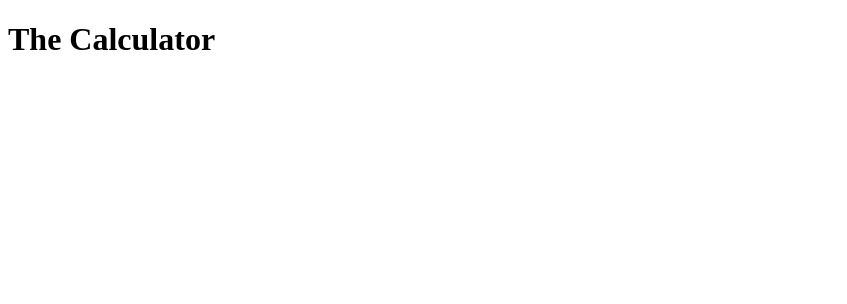
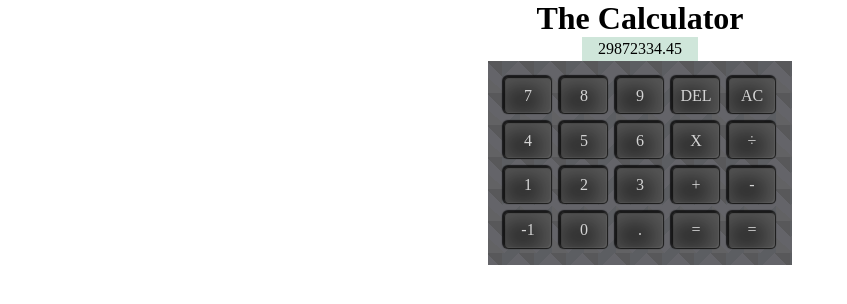
Before and after one commit to TanisJam/calculator, a plain HTML site: page index.html in a window 1280 px wide. Shown: the whole page, without its empty margins (0-847 px from the left). Drawn offline with Linux system fonts and the light colour scheme.

Commit message:
created visual styles for keys

```diff
--- a/index.html
+++ b/index.html
@@ -1,5 +1,6 @@
 <!DOCTYPE html>
 <html lang="en">
+
 <head>
     <meta charset="UTF-8">
     <meta http-equiv="X-UA-Compatible" content="IE=edge">
@@ -7,11 +8,41 @@
     <title>Calculator</title>
     <link rel="stylesheet" href="style.css">
 </head>
+
 <body>
 
-    <h1>The Calculator</h1>
+    <div class="calculator-body">
+        <h1>The Calculator</h1>
 
+        <div class="display">
+            <div id="screen">29872334.45</div>
+        </div>
+
+        <div class="numpad">
+            <div class="key">7</div>
+            <div class="key">8</div>
+            <div class="key">9</div>
+            <div class="key">DEL</div>
+            <div class="key">AC</div>
+            <div class="key">4</div>
+            <div class="key">5</div>
+            <div class="key">6</div>
+            <div class="key">X</div>
+            <div class="key">÷</div>
+            <div class="key">1</div>
+            <div class="key">2</div>
+            <div class="key">3</div>
+            <div class="key">+</div>
+            <div class="key">-</div>
+            <div class="key">-1</div>
+            <div class="key">0</div>
+            <div class="key">.</div>
+            <div class="key">=</div>
+            <div class="key">=</div>
+        </div>
+    </div>
 
     <script src="script.js"></script>
 </body>
+
 </html>
--- a/script.js
+++ b/script.js
@@ -15,7 +15,7 @@ function operate(operator, a, b) {
             break;
 
         case "/":
-            if ( b === 0){return "we can't divide by 0"}
+            if (b === 0) { return "we can't divide by 0" }
             return operations.divide(a, b)
             break;
 
--- a/style.css
+++ b/style.css
@@ -0,0 +1,63 @@
+* {
+    margin: 0;
+    padding: 0;
+    box-sizing: border-box;
+}
+
+body {
+    display: flex;
+    justify-content: center;
+}
+
+.calculator-body {
+    display: flex;
+    justify-content: center;
+    flex-direction: column;
+    align-items: center;
+}
+
+.display {
+    background-color: #CFE6DA;
+    padding: .2rem 1rem;
+}
+
+.numpad {
+    background-color: #9b9ba1;
+    padding: 1rem;
+    display: grid;
+    grid-template-columns: repeat(5, 1fr);
+    grid-template-rows: repeat(4, 1fr);
+    gap: 0.5rem;
+
+    background:
+  linear-gradient(135deg, #5c5e62 25%, transparent 25%) -50px 0,
+  linear-gradient(225deg, #58585a 25%, transparent 25%) -50px 0,
+  linear-gradient(315deg, #5c5e62 25%, transparent 25%),
+  linear-gradient(45deg, #626264 25%, transparent 25%);
+  background-size: 2em 2em;
+  background-color: #646469;
+}
+
+.key {
+    display: flex;
+    justify-content: center;
+    align-items: center;
+    width: 3rem;
+    height: 2.3rem;
+    padding: 0.2rem;
+    color: #D4D4D4;
+    background-color: #2D2D2D;
+    border-radius: 5px;
+    box-shadow: -1px -1px 1px 1px rgba(0, 0, 0, 0.75),
+                0px 0px 1px 1px rgba(0,0,0,0.75) inset,
+                -1px -1px 1px 1px rgba(255, 255, 255, 0.1) inset,
+                -5px 5px 20px 5px rgba(255,255,255,0.2) inset;
+}
+
+.key:active {
+    box-shadow: -1px -1px 1px 0px rgba(0, 0, 0, 0.75),
+                0px 0px 1px 1px rgba(0,0,0,0.75) inset,
+                -1px -1px 1px 1px rgba(255, 255, 255, 0.1) inset,
+                -5px 5px 20px 5px rgba(255,255,255,0.2) inset;
+    transform: scale(0.98);
+}
```
